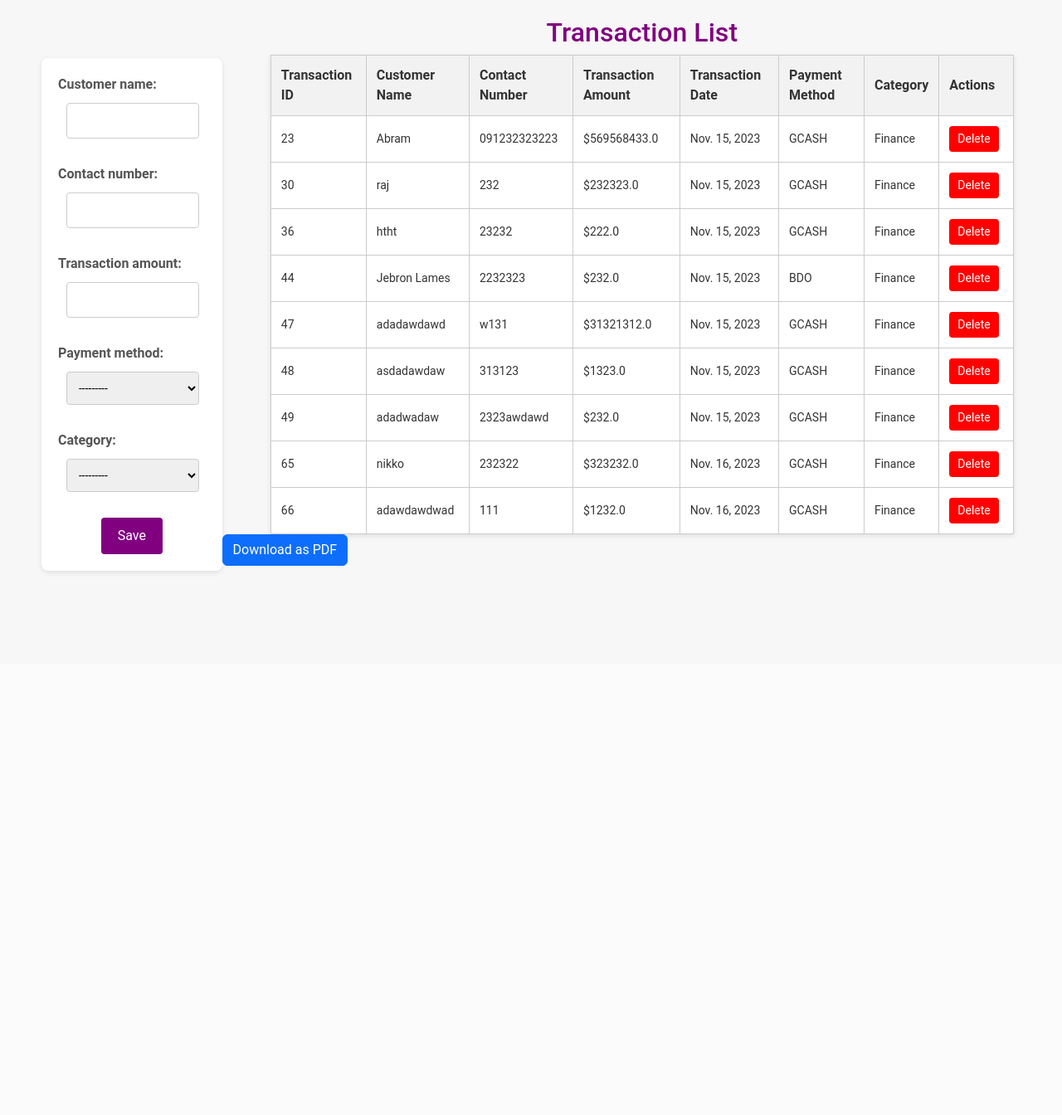
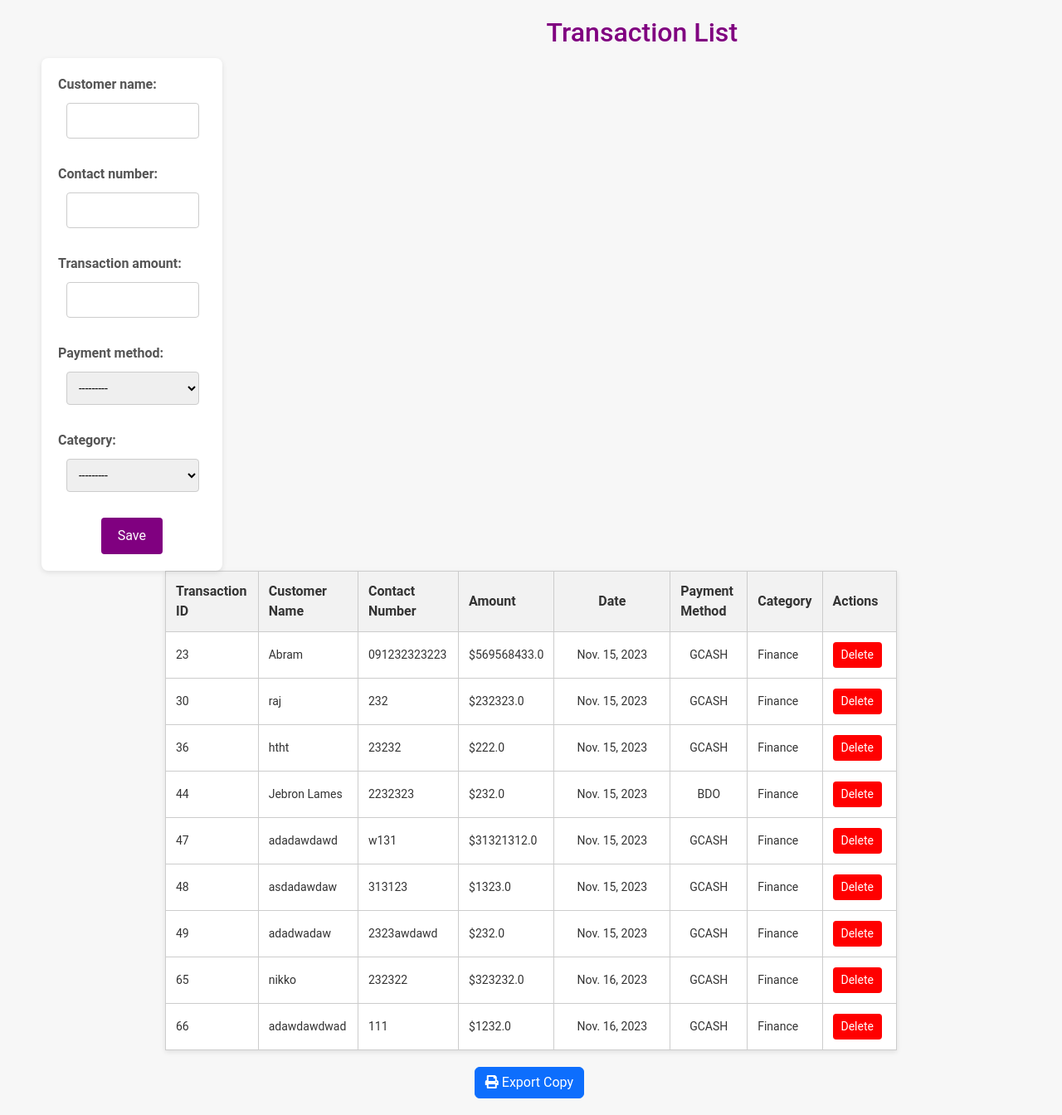
Before and after one commit to Abram-Hortezano/Profit_Track, a Django app: page /recordtransaction in a window 1280 px wide. Shown: the whole page at 83% size. Before the commit the page ends 691 px from the top, so only its background shows below. Run offline with Django 4.2, Linux system fonts and the light colour scheme; data comes from the database, SQL or seed files in the repository; both versions use the stored data as it was after the commit; some libraries are stand-ins or nearby versions.

Commit message:
Update Print Button & preview

```diff
--- a/pages/static/recordtransaction.css
+++ b/pages/static/recordtransaction.css
@@ -70,7 +70,7 @@
 }
 
 table {
-    width: 70%;
+    width: 90%;
     border-collapse: collapse;
     background-color: #fff;
     box-shadow: 0 2px 6px rgba(0, 0, 0, 0.1);
@@ -88,6 +88,7 @@
     background-color: #f2f2f2;
     color: #333;
     font-weight: bold;
+
 }
 
 td {
@@ -118,3 +119,26 @@
 button.edit-button:hover, button.delete-button:hover {
     background-color: #00b37a;
 }
+#pdfContent {
+    max-width: 980px;
+    margin-left: auto;
+    margin-right: auto;
+}
+
+#downloadPDFButton {
+    display: block;
+    margin: 20px auto; /* Adjust margin as needed */
+    margin-right: 45%;
+}
+.date-column {
+    min-width: 140px; /* Adjust the minimum width as needed */
+    text-align: center;
+}
+
+.date{
+    text-align: center;
+}
+
+.payment{
+    text-align: center;
+}
--- a/pages/templates/pages/recordtransaction.html
+++ b/pages/templates/pages/recordtransaction.html
@@ -11,11 +11,18 @@
 			integrity="sha384-T3c6CoIi6uLrA9TneNEoa7RxnatzjcDSCmG1MXxSR1GAsXEV/Dwwykc2MPK8M2HN"
 			crossorigin="anonymous"
 		/>
+		<link
+			rel="stylesheet"
+			href="https://cdnjs.cloudflare.com/ajax/libs/font-awesome/5.15.3/css/all.min.css"
+			integrity="sha384-fv0J2CBi/P8oPaGGQfW0mAVw9R00eqJLEz7wi9ElE0IQT5KZUm2BWdxJ7JOT9Wbp"
+			crossorigin="anonymous"
+		/>
 		<link rel="stylesheet" href="{% static 'recordtransaction.css' %}" />
+
 		<style>
 			.custom-success-message {
-				max-width: 980px; /* Adjust the maximum width as needed */
-				margin-left: 350px; /* Center the message horizontally */
+				max-width: 900px; /* Adjust the maximum width as needed */
+				margin-left: 300px; /* Center the message horizontally */
 				padding: 0 auto;
 			}
 		</style>
@@ -46,8 +53,8 @@
 						<th>Transaction ID</th>
 						<th>Customer Name</th>
 						<th>Contact Number</th>
-						<th>Transaction Amount</th>
-						<th>Transaction Date</th>
+						<th>Amount</th>
+						<th class="date">Date</th>
 						<th>Payment Method</th>
 						<th>Category</th>
 						<th>Actions</th>
@@ -63,8 +70,8 @@
 						<td>{{ item.customer_name }}</td>
 						<td>{{ item.contact_number }}</td>
 						<td>${{ item.transaction_amount }}</td>
-						<td>{{ item.transaction_date }}</td>
-						<td>{{ item.payment_method.name }}</td>
+						<td class="date-column">{{ item.transaction_date }}</td>
+						<td class="payment">{{ item.payment_method.name }}</td>
 						<td>{{ item.category.name }}</td>
 						<td>
 							<button
@@ -80,8 +87,9 @@
 			</table>
 		</div>
 		<button id="downloadPDFButton" class="btn btn-primary">
-			Download as PDF
+			<span class="fas fa-print"></span> Export Copy
 		</button>
+
 		<script>
 			document.addEventListener("DOMContentLoaded", function () {
 				function deleteTransaction(transactionID) {
@@ -157,6 +165,7 @@
 						recordSuccessMessage.style.display = "none";
 					}, 2000);
 				}
+
 				document
 					.getElementById("downloadPDFButton")
 					.addEventListener("click", function () {
@@ -165,14 +174,46 @@
 
 				function downloadAsPDF() {
 					// Get the content of the hidden div for PDF generation
-					const pdfContent = document.getElementById("pdfContent").innerHTML;
+					const pdfContent = document
+						.getElementById("pdfContent")
+						.cloneNode(true);
+
+					const tableCells = pdfContent.querySelectorAll("td, th");
+					tableCells.forEach((cell) => {
+						cell.style.paddingLeft = "10px"; // Adjust the value as needed
+					});
+
+					// Remove the delete buttons from the cloned content
+					const deleteButtonsInPDF =
+						pdfContent.querySelectorAll(".delete-button");
+					deleteButtonsInPDF.forEach((button) => {
+						button.remove();
+					});
+
+					// Remove the "Actions" header
+					const actionHeader = pdfContent.querySelector("th:last-child");
+					if (actionHeader) {
+						actionHeader.remove();
+					}
+					const transactionIdHeader =
+						pdfContent.querySelector("th:first-child");
+					if (transactionIdHeader) {
+						transactionIdHeader.remove();
+					}
+
+					// Remove the "Transaction ID" column from each row in the table body
+					const transactionIdColumn =
+						pdfContent.querySelectorAll("td:first-child");
+					transactionIdColumn.forEach((td) => {
+						td.remove();
+					});
 
 					// Create a new window with the content
 					const newWindow = window.open();
 					newWindow.document.write(
 						"<html><head><title>Transaction Records</title></head><body>"
 					);
-					newWindow.document.write(pdfContent);
+					newWindow.document.write(pdfContent.innerHTML);
 					newWindow.document.write("</body></html>");
 					newWindow.document.close();
 
@@ -183,6 +224,8 @@
 		</script>
 
 		<script src="https://code.jquery.com/jquery-3.6.0.min.js"></script>
+		<script src="https://cdnjs.cloudflare.com/ajax/libs/jspdf/1.5.3/jspdf.debug.js"></script>
+		<script src="https://html2canvas.hertzen.com/dist/html2canvas.min.js"></script>
 		<script
 			src="https://cdn.jsdelivr.net/npm/bootstrap@5.3.2/dist/js/bootstrap.bundle.min.js"
 			integrity="sha384-C6RzsynM9kWDrMNeT87bh95OGNyZPhcTNXj1NW7RuBCsyN/o0jlpcV8Qyq46cDfL"
```
Also changed, not shown: db.sqlite3.
